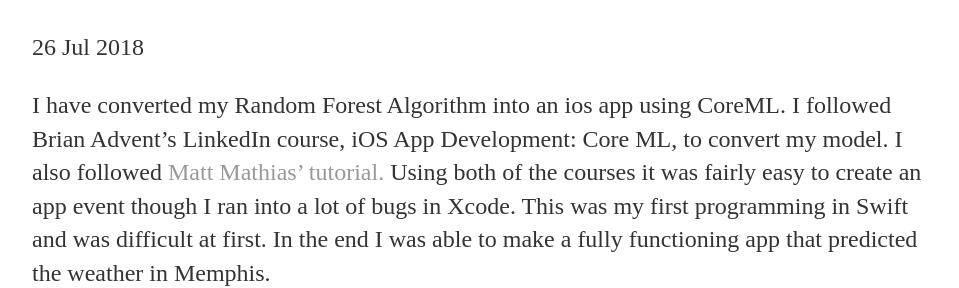
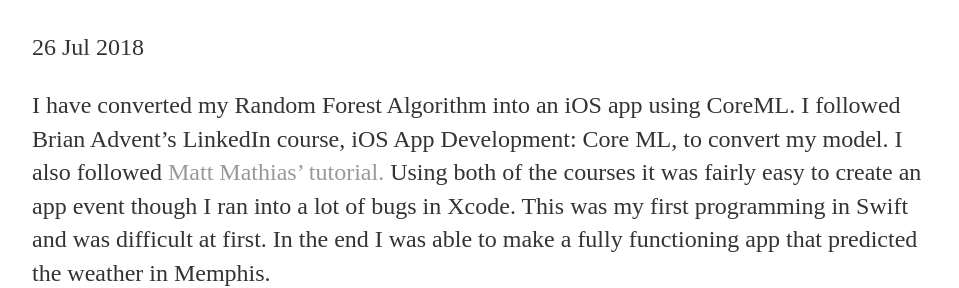
Before and after one commit to RaviW1/ravi_wije_old_site, a Jekyll site: the page built from _posts/2018-07-26-Weather-Prediction-App.md, in a window 1280 px wide. Shown: the part 166-454 px from the top of the page, without its empty margins (160-1119 px from the left). Built offline with Jekyll 4.4.1, drawn with Linux system fonts in a browser that asks for light colours.

```diff
--- a/_posts/2018-07-26-Weather-Prediction-App.md
+++ b/_posts/2018-07-26-Weather-Prediction-App.md
@@ -4,7 +4,7 @@ title: "Weather Prediction App"
 date: 2018-07-26
 ---
 
-I have converted my Random Forest Algorithm into an ios app using CoreML.
+I have converted my Random Forest Algorithm into an iOS app using CoreML.
 I followed Brian Advent's LinkedIn course, iOS App Development: Core ML, to convert my model.
 I also followed [Matt Mathias' tutorial.](https://www.bignerdranch.com/blog/machine-learning-in-ios-using-core-ml/)
 Using both of the courses it was fairly easy to create an app event though I ran into a lot of bugs in Xcode.
```
